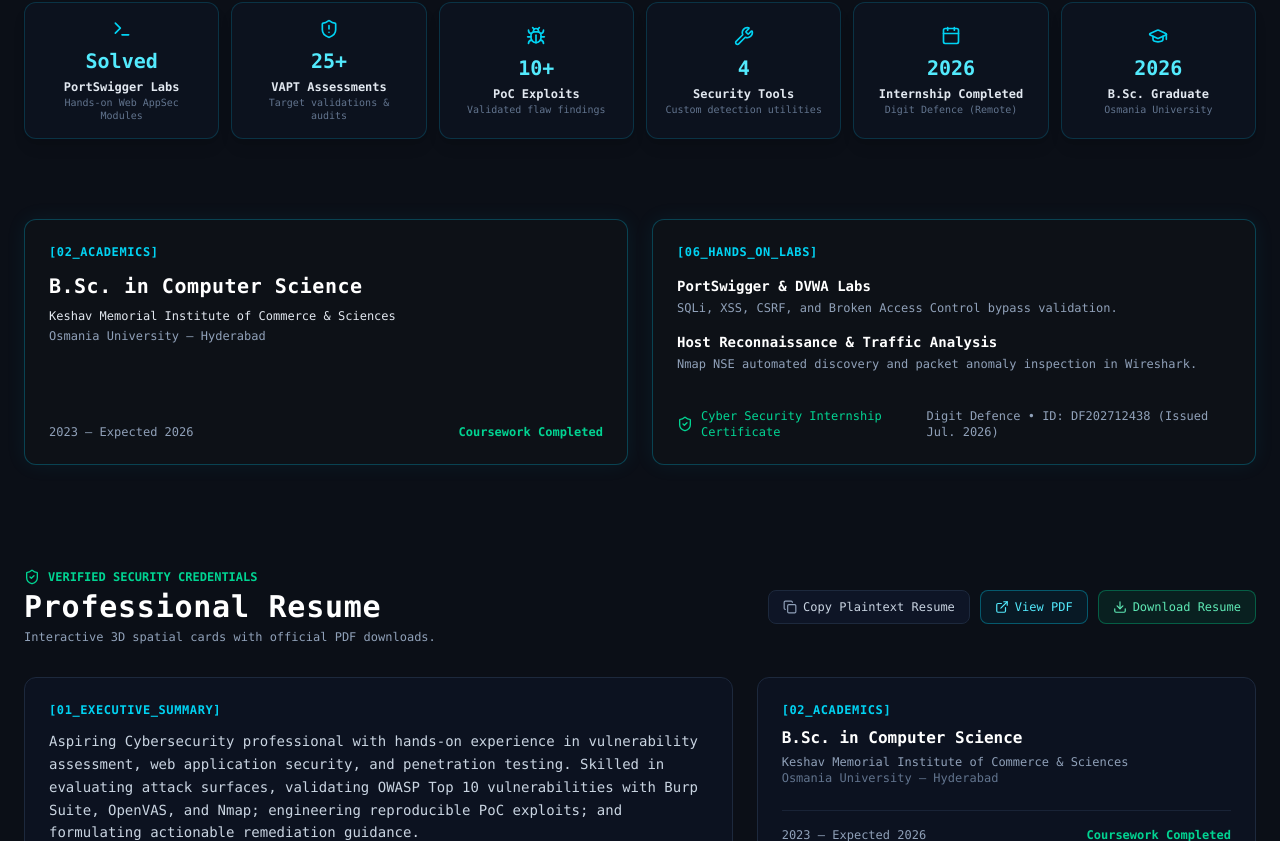
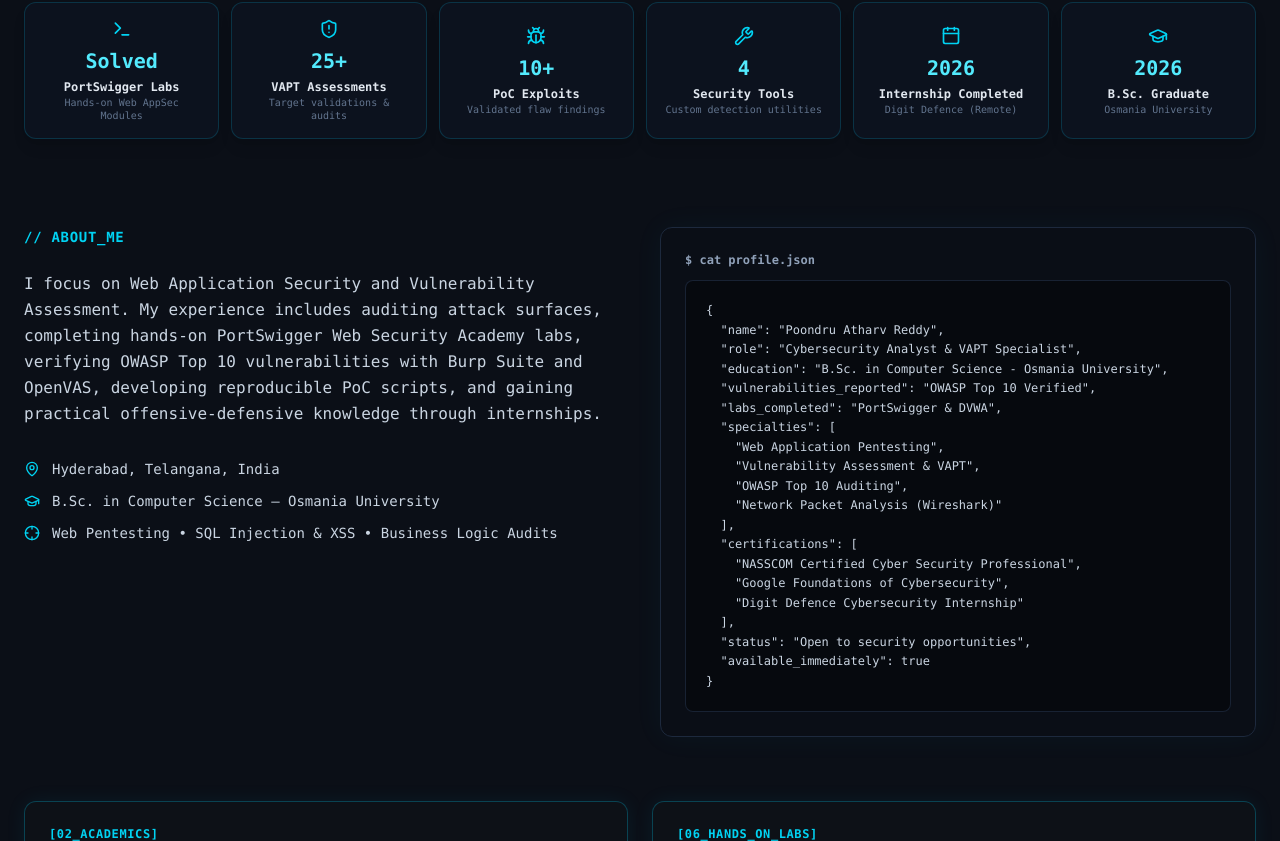
Before and after one commit to atharvreddy04/atharv-reddy-cyber-portfolio, a React (Vite) app: page / in a window 1280 px wide. Shown: the part 719-1560 px from the top of the page. Built offline with nearby package versions, Linux system fonts and the light colour scheme.

Commit message:
fix: restore ABOUT_ME narrative and cat profile.json terminal block

```diff
--- a/src/components/AboutJson.tsx
+++ b/src/components/AboutJson.tsx
@@ -1,9 +1,81 @@
 import React from 'react';
-import { ShieldCheck } from 'lucide-react';
+import { MapPin, GraduationCap, Crosshair, ShieldCheck } from 'lucide-react';
 
 export const AboutJson: React.FC = () => {
   return (
-    <section id="about" className="scroll-mt-20 px-6 py-10 max-w-7xl mx-auto font-mono">
+    <section id="about" className="scroll-mt-20 px-6 py-12 max-w-7xl mx-auto font-mono">
+      {/* Top Section: ABOUT_ME Narrative & cat profile.json Terminal */}
+      <div className="grid grid-cols-1 lg:grid-cols-2 gap-10 items-start mb-16">
+
+        {/* Left Column: Bio Narrative & Metadata List */}
+        <div className="space-y-6">
+          <div className="text-cyan-400 font-bold text-sm tracking-wider uppercase">
+            // ABOUT_ME
+          </div>
+
+          <p className="text-slate-300 text-sm sm:text-base leading-relaxed">
+            I focus on Web Application Security and Vulnerability Assessment. My
+            experience includes auditing attack surfaces, completing hands-on PortSwigger
+            Web Security Academy labs, verifying OWASP Top 10 vulnerabilities with Burp
+            Suite and OpenVAS, developing reproducible PoC scripts, and gaining practical
+            offensive-defensive knowledge through internships.
+          </p>
+
+          <div className="space-y-3 pt-2 text-xs sm:text-sm text-slate-300">
+            <div className="flex items-center gap-3">
+              <MapPin className="w-4 h-4 text-cyan-400 shrink-0" />
+              <span>Hyderabad, Telangana, India</span>
+            </div>
+
+            <div className="flex items-center gap-3">
+              <GraduationCap className="w-4 h-4 text-cyan-400 shrink-0" />
+              <span>B.Sc. in Computer Science — Osmania University</span>
+            </div>
+
+            <div className="flex items-center gap-3">
+              <Crosshair className="w-4 h-4 text-cyan-400 shrink-0" />
+              <span>Web Pentesting • SQL Injection &amp; XSS • Business Logic Audits</span>
+            </div>
+          </div>
+        </div>
+
+        {/* Right Column: Terminal Window with profile.json */}
+        <div className="rounded-xl border border-slate-800 bg-[#0B0F17]/90 p-5 sm:p-6 shadow-[0_0_30px_rgba(6,182,212,0.05)]">
+          <div className="text-xs text-slate-400 font-semibold mb-3">
+            $ cat profile.json
+          </div>
+
+          <div className="rounded-lg border border-slate-800/80 bg-[#06090e] p-5 text-xs text-slate-300 leading-relaxed overflow-x-auto">
+            <pre className="font-mono">
+              <code>
+{`{
+  "name": "Poondru Atharv Reddy",
+  "role": "Cybersecurity Analyst & VAPT Specialist",
+  "education": "B.Sc. in Computer Science - Osmania University",
+  "vulnerabilities_reported": "OWASP Top 10 Verified",
+  "labs_completed": "PortSwigger & DVWA",
+  "specialties": [
+    "Web Application Pentesting",
+    "Vulnerability Assessment & VAPT",
+    "OWASP Top 10 Auditing",
+    "Network Packet Analysis (Wireshark)"
+  ],
+  "certifications": [
+    "NASSCOM Certified Cyber Security Professional",
+    "Google Foundations of Cybersecurity",
+    "Digit Defence Cybersecurity Internship"
+  ],
+  "status": "Open to security opportunities",
+  "available_immediately": true
+}`}
+              </code>
+            </pre>
+          </div>
+        </div>
+
+      </div>
+
+      {/* Bottom Section: Academics & Hands-on Labs (Clean, without highlighted box wrappers) */}
       <div className="grid grid-cols-1 md:grid-cols-2 gap-6">
 
         {/* [02_ACADEMICS] Card */}
@@ -18,12 +90,11 @@ export const AboutJson: React.FC = () => {
             </h3>
 
             <div className="text-xs text-slate-300 space-y-1">
-              <p className="text-slate-200">Keshav Memorial Institute of Commerce & Sciences</p>
+              <p className="text-slate-200">Keshav Memorial Institute of Commerce &amp; Sciences</p>
               <p className="text-slate-400">Osmania University — Hyderabad</p>
             </div>
           </div>
 
-          {/* Clean text footer without the highlighted rectangular box */}
           <div className="flex items-center justify-between text-xs mt-6 pt-3">
             <span className="text-slate-400">2023 — Expected 2026</span>
             <span className="text-emerald-400 font-semibold">Coursework Completed</span>
@@ -54,7 +125,6 @@ export const AboutJson: React.FC = () => {
             </div>
           </div>
 
-          {/* Clean text footer without the highlighted rectangular box */}
           <div className="flex flex-col sm:flex-row sm:items-center justify-between gap-1 text-xs mt-6 pt-3">
             <div className="flex items-center gap-2 text-emerald-400 font-medium">
               <ShieldCheck className="w-4 h-4 text-emerald-400 shrink-0" />
```
